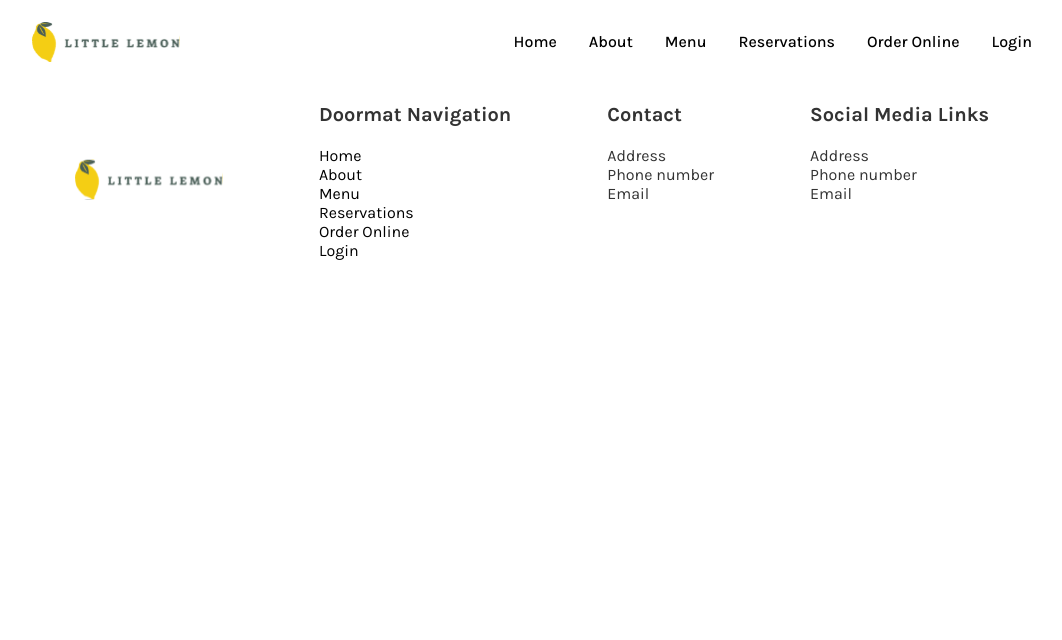
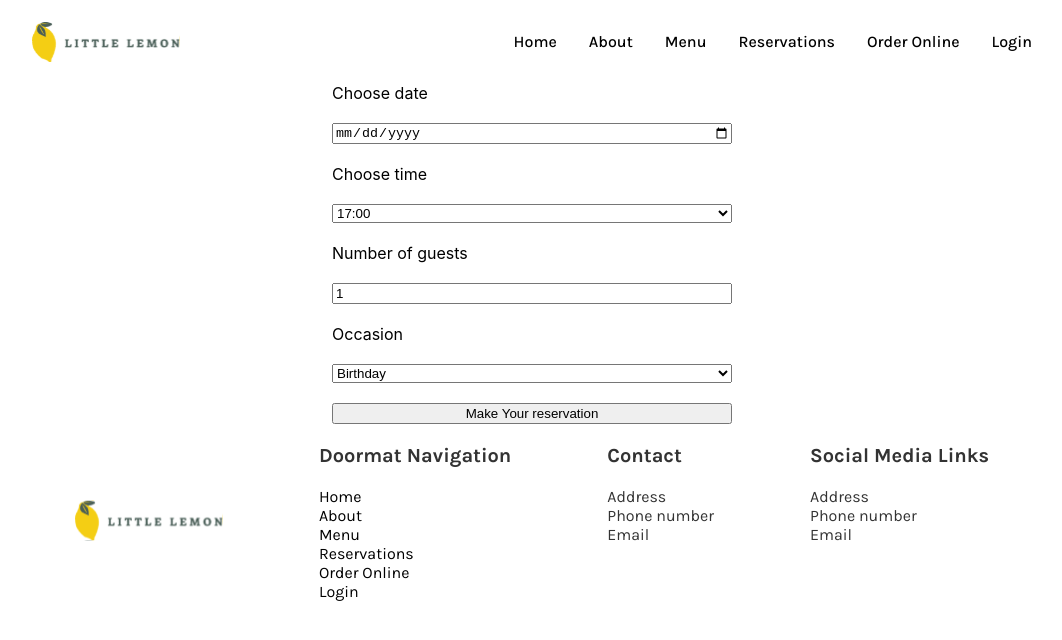
Before and after one commit to GertSchuurmans/little-lemon, a React (Create React App) app: page /booking in a window 1280 px wide. Shown: the top 640 px of the page, without its empty margins (108-1170 px from the left). Built offline with nearby package versions, Linux system fonts and the light colour scheme; a web font is replaced by a local one.

Commit message:
added form

```diff
--- /dev/null
+++ b/src/BookingForm.js
@@ -0,0 +1,40 @@
+import { useState } from "react";
+
+const availableTimes = [ "17:00", "18:00", "19:00", "20:00", "21:00", "22:00"];
+
+function BookingForm() {
+    const [formValues, setFormValues] = useState({date: "", time: "17:00", guests: 1, occasion: "Birthday"});
+
+    const onChangeHandler = (newValues) => {
+        console.log(newValues);
+        setFormValues(newValues);
+    }
+
+    const availableTimesOptions = availableTimes.map(time => {
+        return (<option>{time}</option>);
+    })
+
+    return (
+        <form className="compact" style={{display: "grid", "maxWidth": "400px", gap: "20px"}}>
+            <label htmlFor="res-date">Choose date</label>
+            <input type="date" id="res-date" value={formValues.date} onChange={(e) => onChangeHandler({ ...formValues, date: e.currentTarget.value })}/>
+
+            <label htmlFor="res-time">Choose time</label>
+            <select id="res-time " value={formValues.time} onChange={(e) => onChangeHandler({ ...formValues, time: e.currentTarget.value })}>
+                {availableTimesOptions}
+            </select>
+
+            <label htmlFor="guests">Number of guests</label>
+            <input type="number" placeholder="1" min="1" max="10" id="guests" value={formValues.guests} onChange={(e) => onChangeHandler({ ...formValues, guests: e.currentTarget.value })}/>
+
+            <label htmlFor="occasion">Occasion</label>
+            <select id="occasion" value={formValues.occasion} onChange={(e) => onChangeHandler({ ...formValues, occasion: e.currentTarget.value })}>
+                <option>Birthday</option>
+                <option>Anniversary</option>
+            </select>
+            <input type="submit" value="Make Your reservation"/>
+        </form>
+    );
+}
+
+export default BookingForm;
--- a/src/BookingPage.js
+++ b/src/BookingPage.js
@@ -1,12 +1,15 @@
 import Header from './Header';
 import Main from './Main';
 import Footer from './Footer';
+import BookingForm from './BookingForm';
 
 function BookingPage () {
     return (
         <>
             <Header/>
-            <Main/>
+            <Main>
+                <BookingForm />
+            </Main>
             <Footer/>
         </>
     );
```
